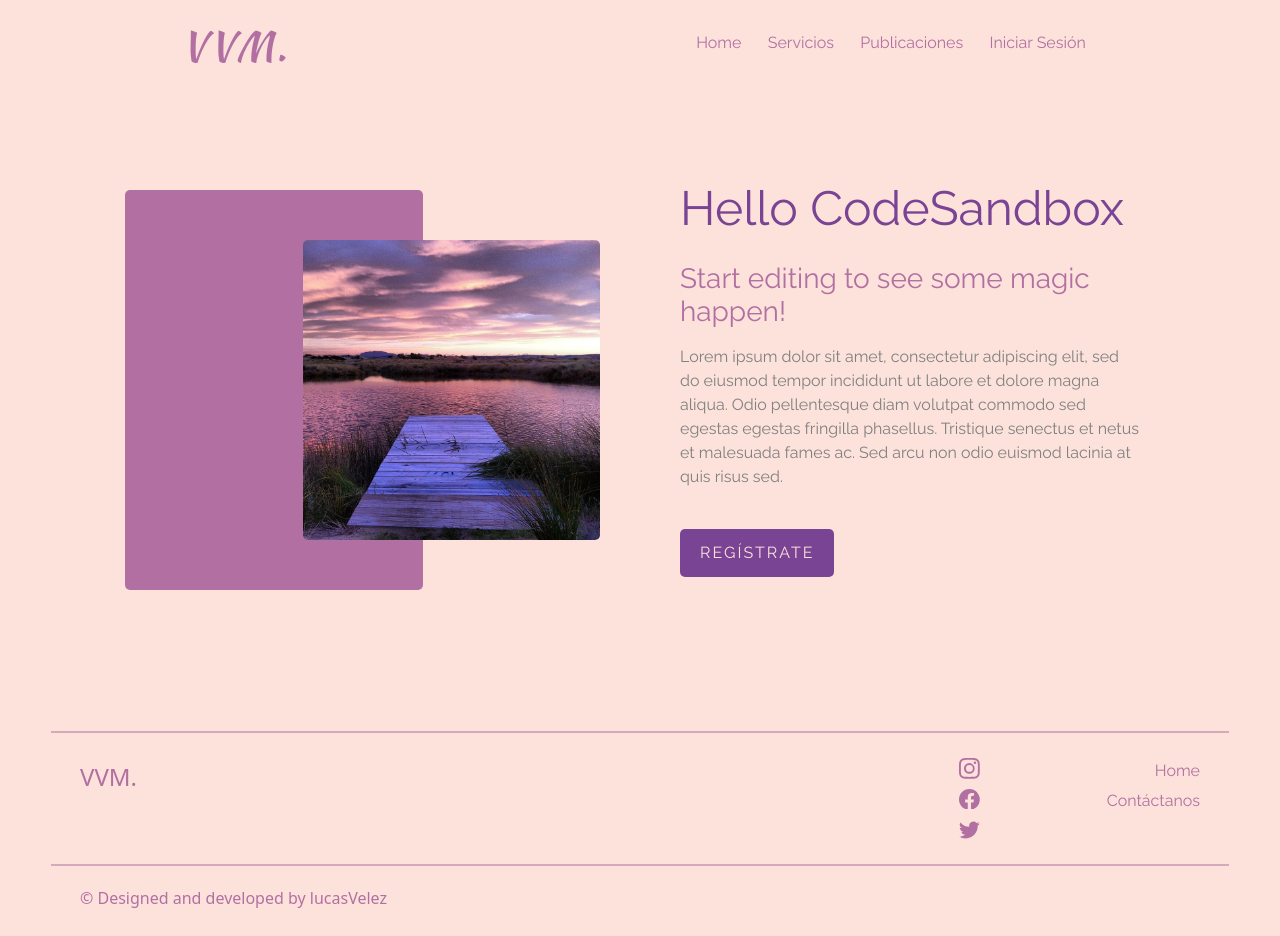
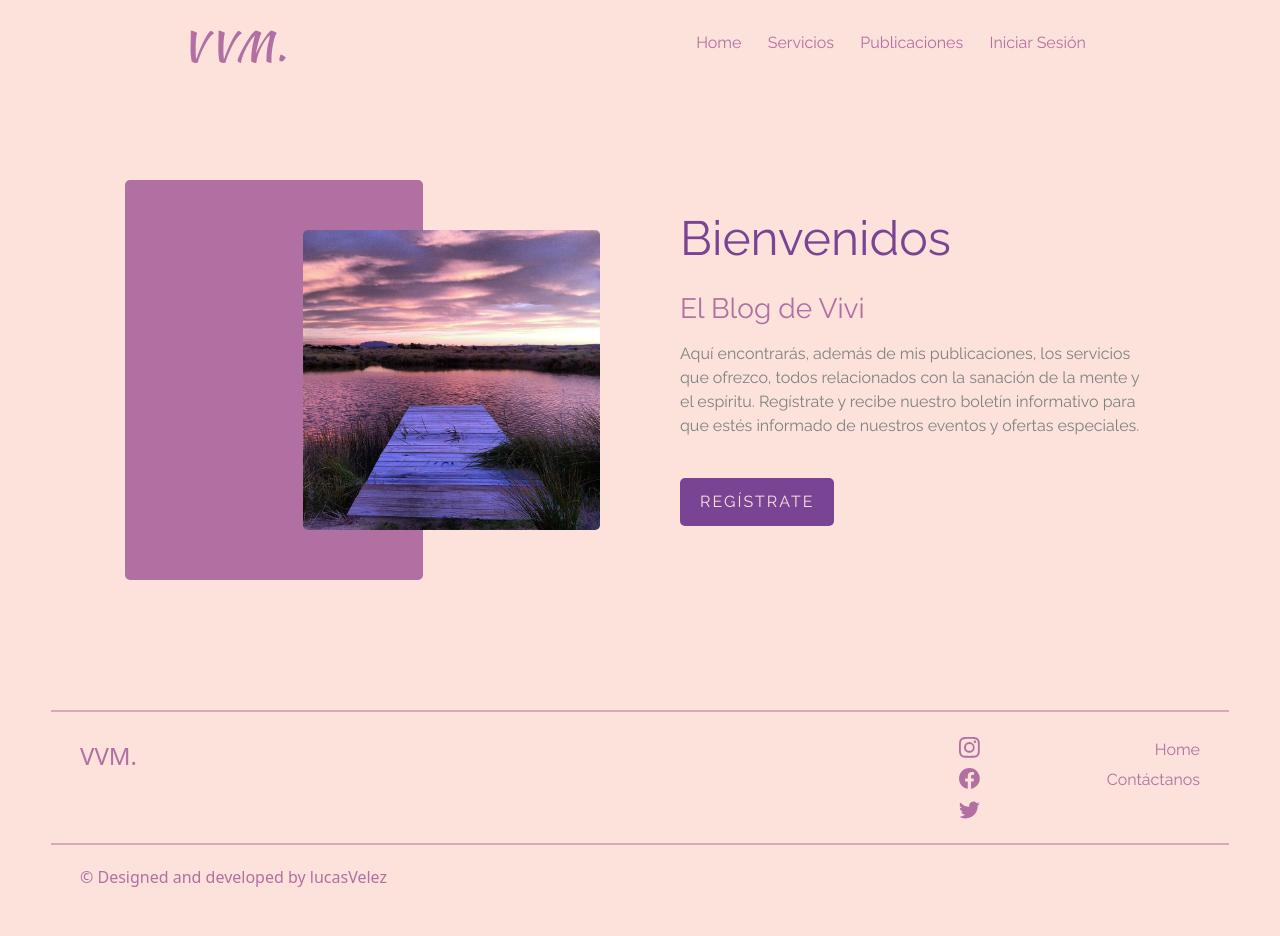
Before and after one commit to lucasvelez78/blog-vv-frontend, a React (Create React App) app: page / in a window 1280 px wide. After the commit the page ends 915 px from the top, so only its background shows below. Built offline with nearby package versions, Linux system fonts and the light colour scheme; a web font is replaced by a local one.

Commit message:
intro update

```diff
--- a/src/pages/home.js
+++ b/src/pages/home.js
@@ -10,14 +10,13 @@
           <div className="landingImage"></div>
         </div>
         <div className="right">
-          <h1>Hello CodeSandbox</h1>
-          <h3>Start editing to see some magic happen!</h3>
+          <h1>Bienvenidos</h1>
+          <h3>El Blog de Vivi</h3>
           <p>
-            Lorem ipsum dolor sit amet, consectetur adipiscing elit, sed do
-            eiusmod tempor incididunt ut labore et dolore magna aliqua. Odio
-            pellentesque diam volutpat commodo sed egestas egestas fringilla
-            phasellus. Tristique senectus et netus et malesuada fames ac. Sed
-            arcu non odio euismod lacinia at quis risus sed.
+            Aquí encontrarás, además de mis publicaciones, los servicios que
+            ofrezco, todos relacionados con la sanación de la mente y el
+            espíritu. Regístrate y recibe nuestro boletín informativo para que
+            estés informado de nuestros eventos y ofertas especiales.
           </p>
           <Link className="registerBtn" to="/registration">
             Regístrate
```
